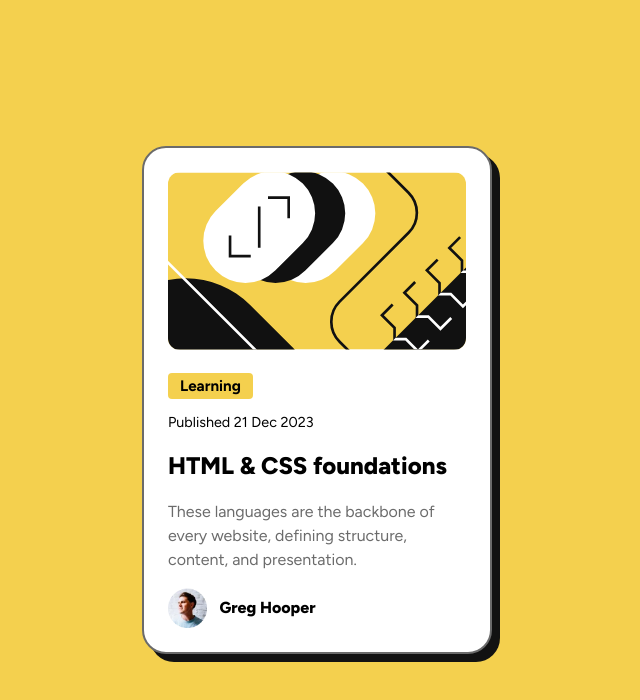
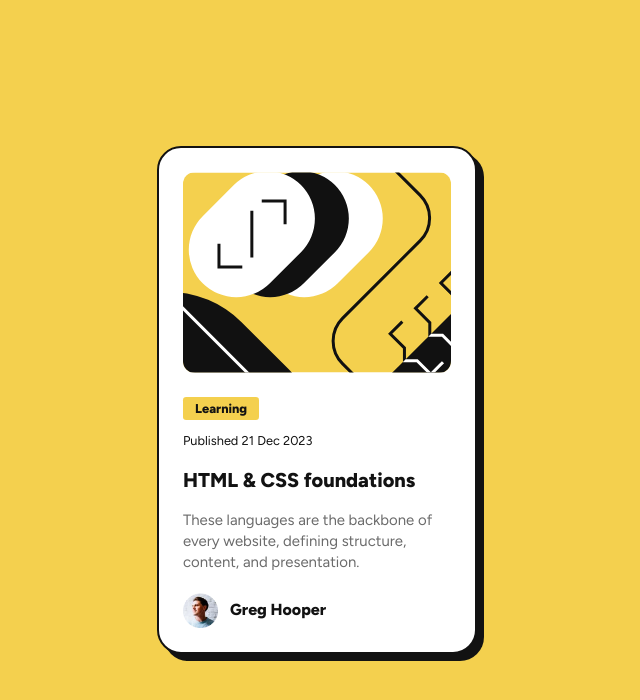
Before and after one commit to ShiningFinguer/blog-preview-card, a plain HTML site: page index.html in a window 1280 px wide. Shown: the whole page, without its empty margins (323-963 px from the left). Drawn offline with Linux system fonts and the light colour scheme.

Commit message:
refactor

```diff
--- a/assets/style.css
+++ b/assets/style.css
@@ -13,6 +13,7 @@
 
 * {
   box-sizing: border-box;
+  margin: 0;
 }
 
 body {
@@ -20,54 +21,60 @@ body {
   font-family: var(--font);
   font-size: 1rem;
   font-weight: 400;
-  line-height: 1.5;
+  line-height: 1.4;
+  color: var(--gray-500);
+  background-color: var(--yellow);
   min-height: 100vh;
   display: grid;
   place-items: center;
-  background: var(--yellow);
 }
 
 .blog-card {
-  max-width: 350px;
-  border: 2px solid var(--gray-500);
+  max-width: 320px;
+  background-color: var(--white);
+  padding: 1.5rem;
+  border: 2px solid var(--gray-950);
   border-radius: 1.5rem;
-  overflow: hidden;
-  padding: 1.5rem;
-  box-shadow: 8px 8px var(--gray-950);
-  background: var(--white);
+  box-shadow: 7px 7px var(--gray-950);
 }
 
-.blog-card-illustration {
+.blog-card-img {
   display: block;
   max-width: 100%;
   border-radius: 0.75rem;
   margin-bottom: 1.5rem;
+  height: 201px;
+  object-fit: cover;
 }
 
-.tag {
-  background: var(--yellow);
-  padding: 0.25rem 0.75rem;
-  border-radius: 0.25rem;
-  font-weight: 700;
-  font-size: 0.95rem;
+.blog-card-tag {
+  margin-bottom: 0.75rem;
 }
 
-.blog-card-date {
-  font-size: 0.9rem;
+.blog-card-time {
+  display: block;
+  font-size: 0.8rem;
+  color: var(--gray-950);
+  margin-bottom: 1rem;
 }
 
-.blog-card-title {
+.blog-card-link {
+  text-decoration: none;
+  display: block;
+  font-size: 1.25rem;
+  color: var(--gray-950);
   font-weight: 800;
-  margin-block: 0.5rem;
+  margin-bottom: 1rem;
+  transition: 0.25s;
 }
 
-.blog-card-title:hover {
+.blog-card-link:hover {
   color: var(--yellow);
-  cursor: pointer;
 }
 
 .blog-card-description {
-  color: var(--gray-500);
+  font-size: 0.935rem;
+  margin-bottom: 1.25rem;
 }
 
 .blog-card-footer {
@@ -77,9 +84,20 @@ body {
 }
 
 .blog-card-avatar {
-  height: 40px;
+  aspect-ratio: 1 / 1;
+  width: 35px;
 }
 
 .blog-card-author {
+  color: var(--gray-950);
   font-weight: 800;
 }
+
+.tag {
+  background-color: var(--yellow);
+  padding: 0.25rem 0.75rem;
+  border-radius: 0.25em;
+  font-size: 0.8rem;
+  font-weight: 800;
+  color: var(--gray-950);
+}
--- a/index.html
+++ b/index.html
@@ -16,22 +16,26 @@
     <article class="blog-card">
       <header class="blog-card-header">
         <img
-          class="blog-card-illustration"
+          class="blog-card-img"
           src="assets/images/illustration-article.svg"
-          alt="Illustration"
+          alt="Illustration-article"
         />
 
-        <div>
+        <div class="blog-card-tag">
           <span class="tag">Learning</span>
         </div>
 
-        <p class="blog-card-date">
-          Published <time datetime="2023-12-21">21 Dec 2023</time>
-        </p>
+        <div>
+          <time class="blog-card-time" datetime="2023-12-21"
+            >Published 21 Dec 2023</time
+          >
+        </div>
       </header>
 
       <div class="blog-card-body">
-        <h1 class="blog-card-title">HTML & CSS foundations</h1>
+        <h1 class="blog-card-title">
+          <a class="blog-card-link" href="#">HTML & CSS foundations</a>
+        </h1>
 
         <p class="blog-card-description">
           These languages are the backbone of every website, defining structure,
@@ -43,8 +47,9 @@
         <img
           class="blog-card-avatar"
           src="assets/images/image-avatar.webp"
-          alt="Avatar of Greg Hooper"
+          alt="Greg Hooper profile image"
         />
+
         <strong class="blog-card-author">Greg Hooper</strong>
       </footer>
     </article>
```
